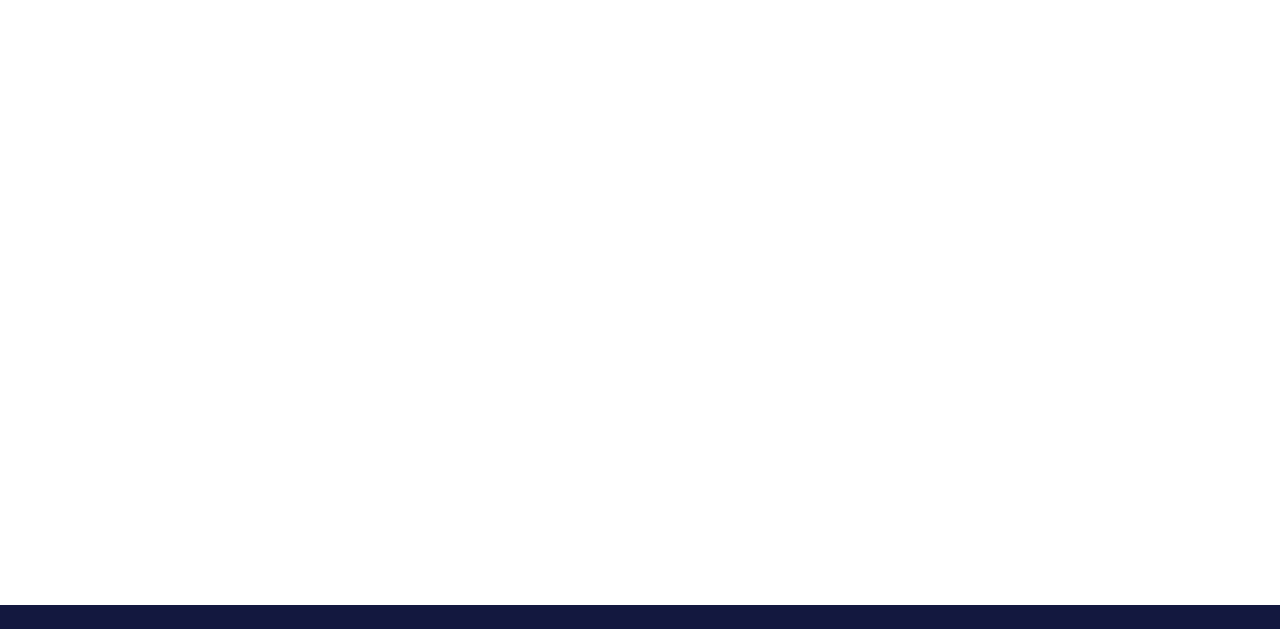
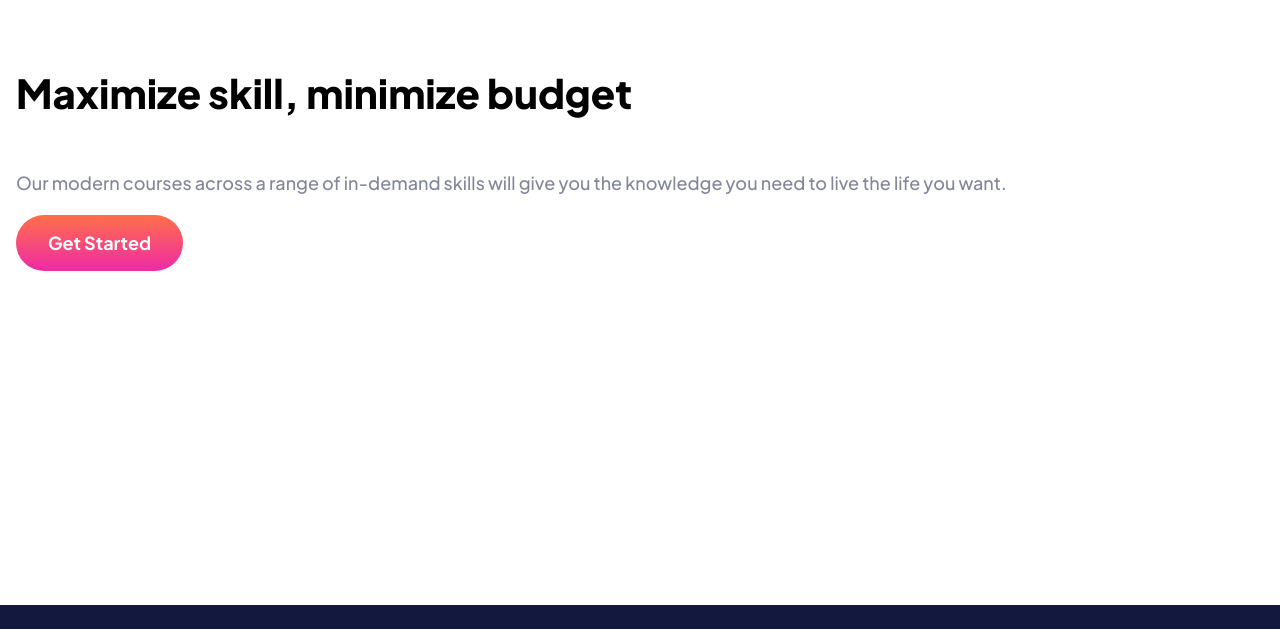
Before and after one commit to acmahaja/skilled-elearning-landing-page, a plain HTML site: page index.html in a window 1280 px wide. Shown: the part 75-704 px from the top of the page. Drawn offline with Linux system fonts and the light colour scheme.

Commit message:
Created button styles

```diff
--- a/index.html
+++ b/index.html
@@ -22,6 +22,18 @@
       <img src="./assets/logo-dark.svg" alt="logo-dark" />
       <button class="button-dark-blue-slate">Get Started</button>
     </nav>
+    <main class="useBorderBox">
+      <section id="overview">
+        <article>
+          <h2>Maximize skill, minimize budget</h2>
+          <p>Our modern courses across a range of in-demand skills will give you the knowledge you need to live the life you want.</p>
+          <button class="button-orange-purple">Get Started</button>
+        </article>
+        <div class="hero-img"></div>
+      </section>
+
+    </main>
+
     <footer class="useBorderBox">
       <img src="./assets/logo-light.svg" alt="logo-light" />
       <button class="button-blue-purple">Get Started</button>
--- a/styles/button.css
+++ b/styles/button.css
@@ -1,15 +1,16 @@
+:root {
+    --button-hover-overlay: linear-gradient(0deg, rgba(255, 255, 255, 0.5), rgba(255, 255, 255, 0.5))
+}
+
 button {
   font-family: "Plus Jakarta Sans", sans-serif;
   font-size: 1.125rem;
   font-weight: 700;
-  line-height: 28px;
+  line-height: 1.75rem;
   letter-spacing: 0px;
   text-align: left;
   text-align: center;
-}
 
-.button-dark-blue-slate {
-  background: var(--dark-slate);
   height: 56px;
   width: 167px;
   border-radius: 28px;
@@ -17,11 +18,30 @@ button {
   border: none;
 }
 
+.button-dark-blue-slate {
+    background: var(--dark-slate);
+}
+
+
+
 .button-blue-purple {
-    background: var(--gradient-blue-pruple);
-    height: 56px;
-    width: 167px;
-    border-radius: 28px;
-    color: white;
-    border: none;
-  }
+  background: var(--gradient-blue-pruple);
+}
+
+.button-orange-purple {
+    background: var(--gradient-orange-purple);
+}
+
+
+.button-dark-blue-slate:hover {
+    background: var(--button-hover-overlay), var(--dark-slate);
+}
+
+  .button-blue-purple:hover {
+    background: var(--button-hover-overlay), var(--gradient-blue-pruple);
+}
+
+  .button-orange-purple:hover {
+    background: var(--button-hover-overlay), var(--gradient-orange-purple);
+
+}
--- a/styles/main.css
+++ b/styles/main.css
@@ -40,6 +40,8 @@ h1 {
   line-height: 71px;
   letter-spacing: 0px;
   text-align: left;
+  color: var(--dark-slate);
+
 }
 
 h2 {
@@ -72,6 +74,7 @@ p {
   line-height: 28px;
   letter-spacing: 0px;
   text-align: left;
+  color: var(--dark-grey);
 }
 
 b {
--- a/styles/style.css
+++ b/styles/style.css
@@ -23,8 +23,26 @@ nav {
     flex-direction: row;
     justify-content: space-between;
     align-items: center;
+    margin-bottom: 1.375rem;
 }
 
+main {
+    padding: 1rem 1rem 5rem 1rem;
+    width: 100%;
+    height: fit-content;
+}
+
+#overview {
+    display: flex;
+    flex-direction: column;
+}
+
+#overview article {
+    display: flex;
+    flex-direction: column;
+    justify-content: flex-start;
+    align-items: flex-start;
+}
 
 footer {
     width: 100%;
```
